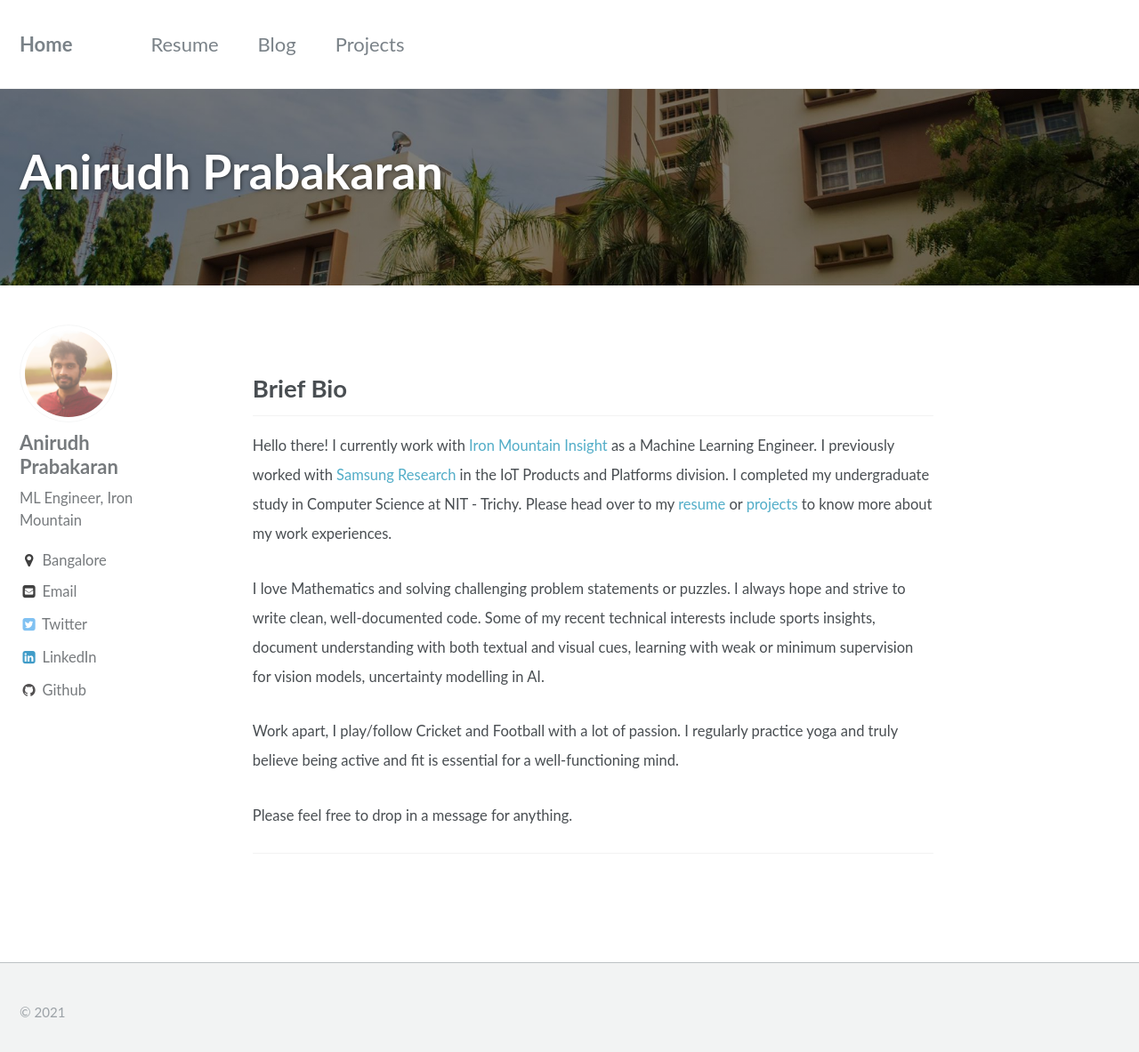
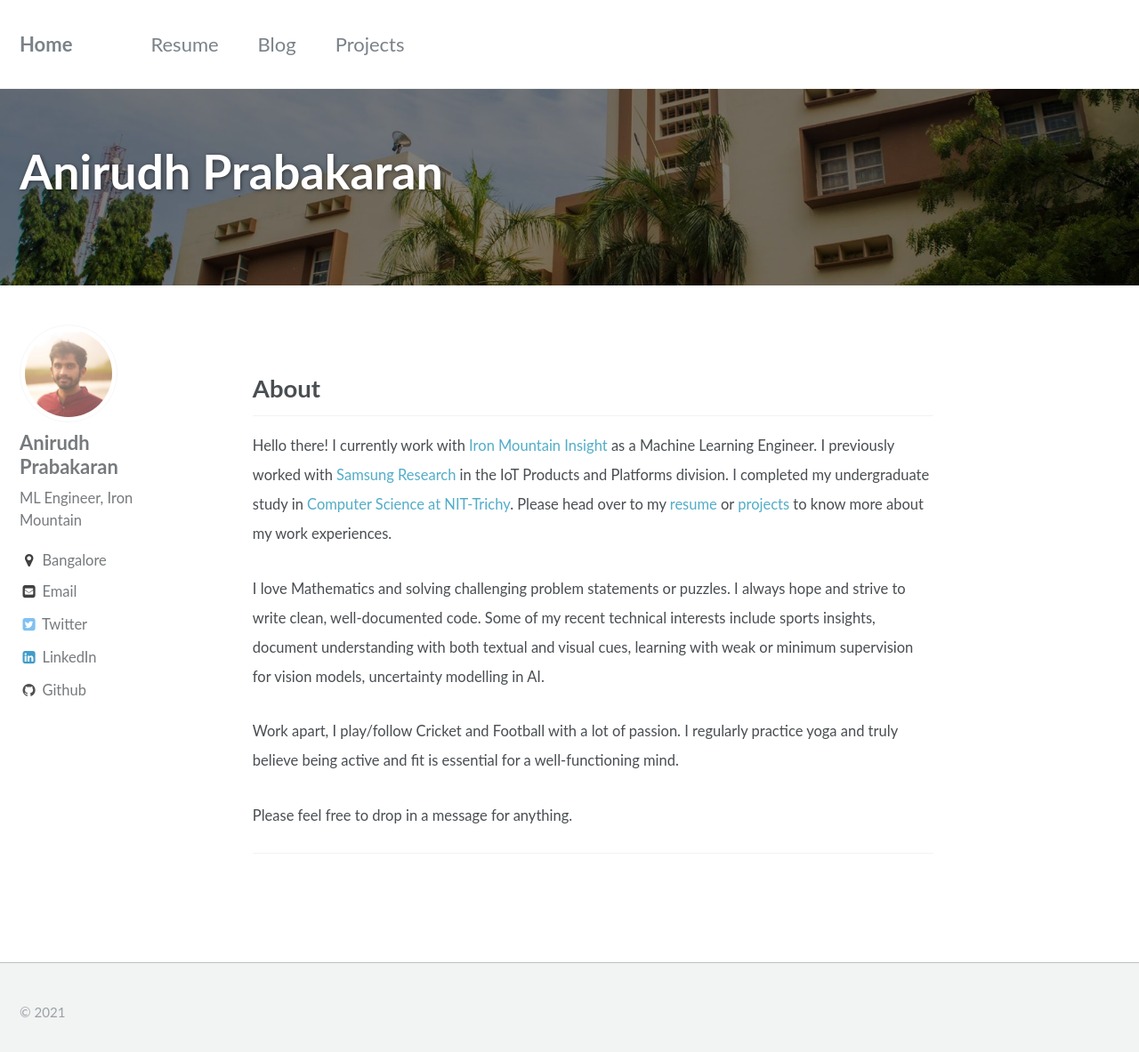
Before and after one commit to Anirudh58/Anirudh58.github.io, a Jekyll site: the page built from _pages/home.md, in a window 1280 px wide and 1193 px high. Shown: the top 1183 px of the window at 89% size. Built offline with Jekyll 4.4.1, drawn with Linux system fonts in a browser that asks for light colours.

Commit message:
added links

```diff
--- a/_pages/home.md
+++ b/_pages/home.md
@@ -13,9 +13,9 @@ excerpt: ""
 
 ---
 
-## Brief Bio
+## About
 
-<small> Hello there! I currently work with [Iron Mountain Insight](https://www.ironmountain.com/services/content-service-platform) as a Machine Learning Engineer. I previously worked with [Samsung Research](https://research.samsung.com/sri-b) in the IoT Products and Platforms division. I completed my undergraduate study in Computer Science at NIT - Trichy. Please head over to my [resume](/resume) or [projects](/projects) to know more about my work experiences. </small>
+<small> Hello there! I currently work with [Iron Mountain Insight](https://www.ironmountain.com/services/content-service-platform) as a Machine Learning Engineer. I previously worked with [Samsung Research](https://research.samsung.com/sri-b) in the IoT Products and Platforms division. I completed my undergraduate study in [Computer Science at NIT-Trichy](https://www.nitt.edu/home/academics/departments/cse/). Please head over to my [resume](/resume) or [projects](/projects) to know more about my work experiences. </small>
 
 <small> I love Mathematics and solving challenging problem statements or puzzles. I always hope and strive to write clean, well-documented code. Some of my recent technical interests include sports insights, document understanding with both textual and visual cues, learning with weak or minimum supervision for vision models, uncertainty modelling in AI. </small>
 
```
Also changed, not shown: assets/images/anip_1.jpg (deleted).
